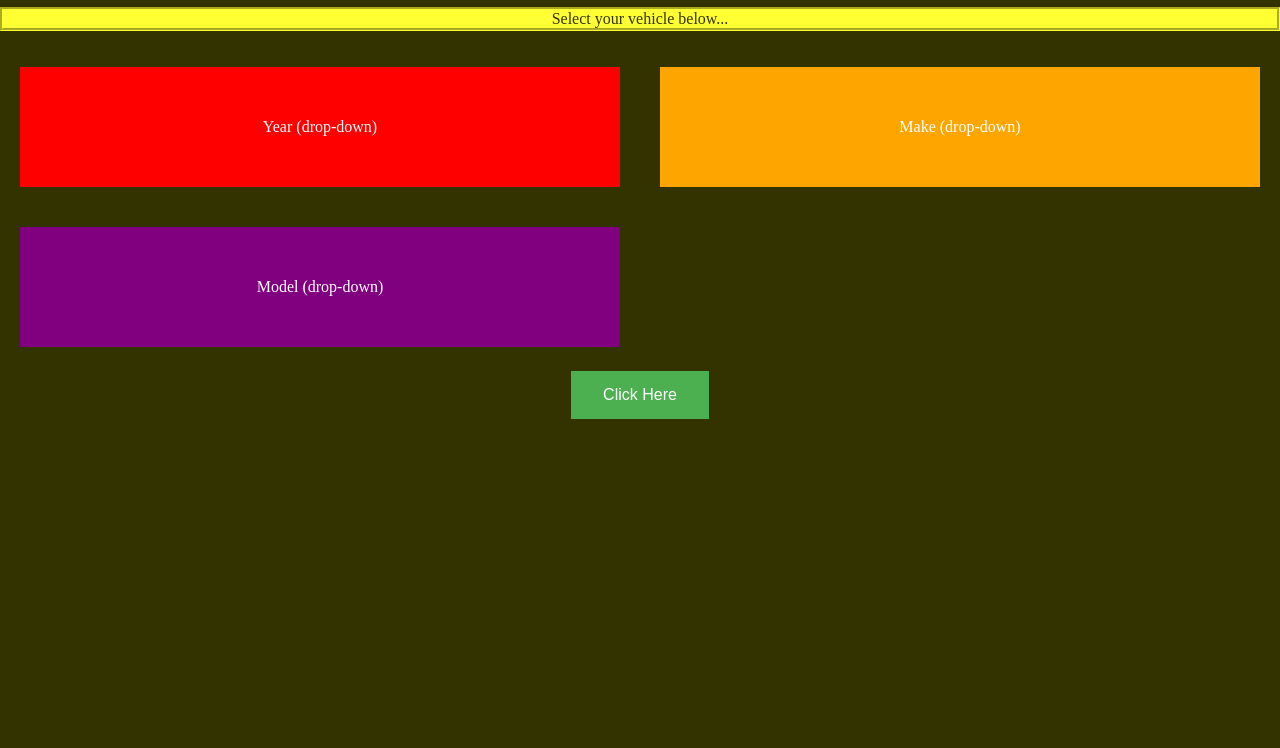
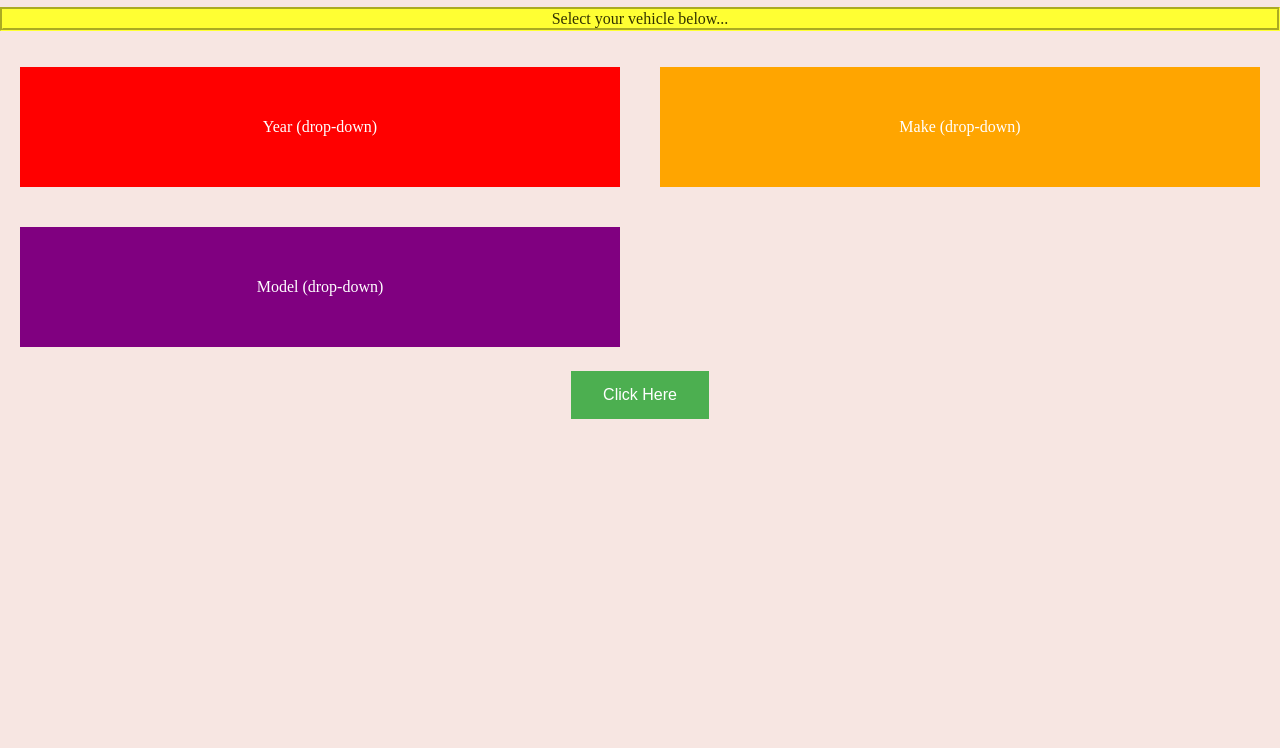
Before and after one commit to charlieboy13/GrnBx7, a plain HTML site: page index.html in a window 1280 px wide. Shown: the part 73-821 px from the top of the page. Drawn offline with Linux system fonts and the light colour scheme.

Commit message:
Update myStyle.css

```diff
--- a/myStyle.css
+++ b/myStyle.css
@@ -1,6 +1,6 @@
 /* myStyle.css */
 body {
- background-color: #333300;
+ background-color: #f7e6e2;
  color: #FFFFFF;
 }
 h1 {
```
